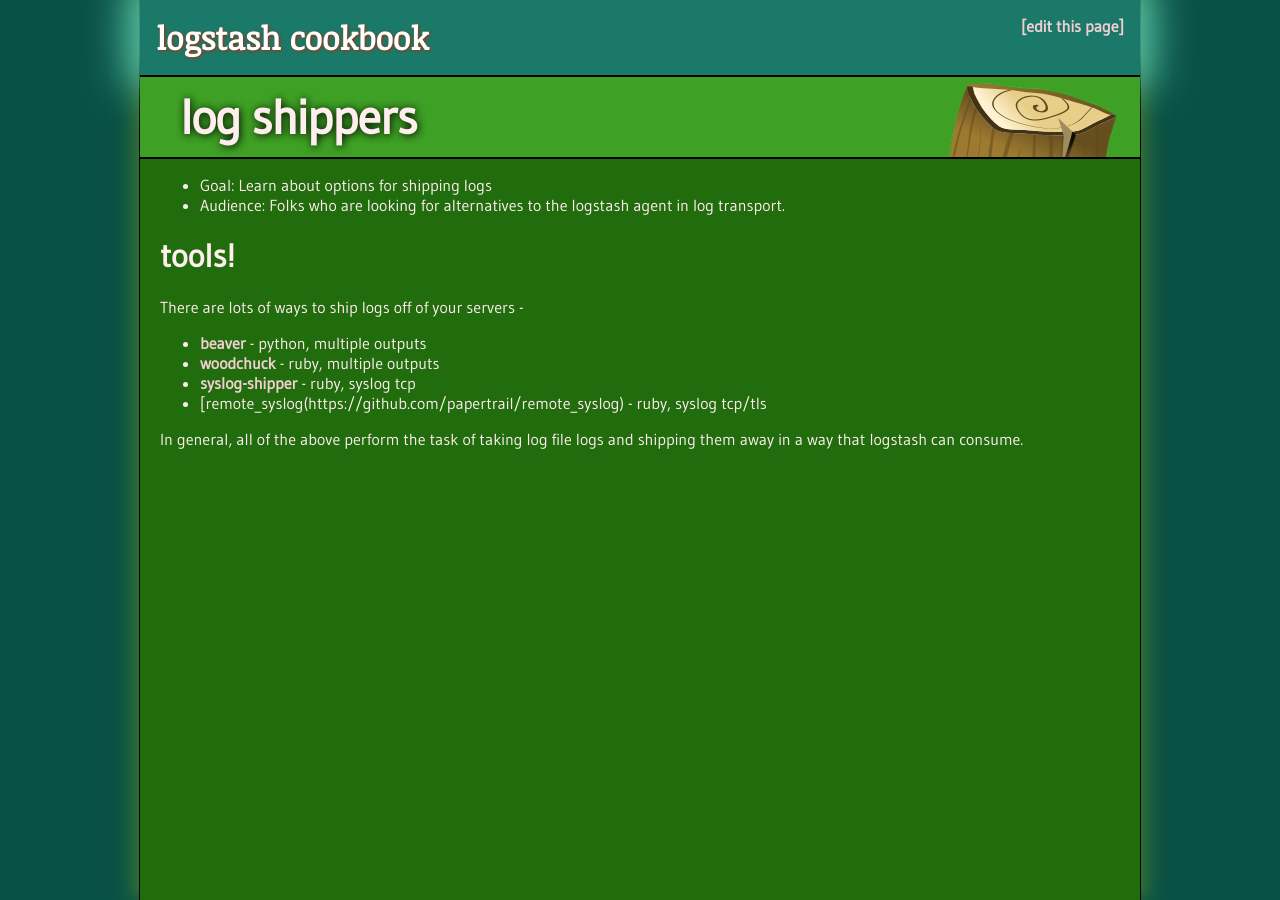
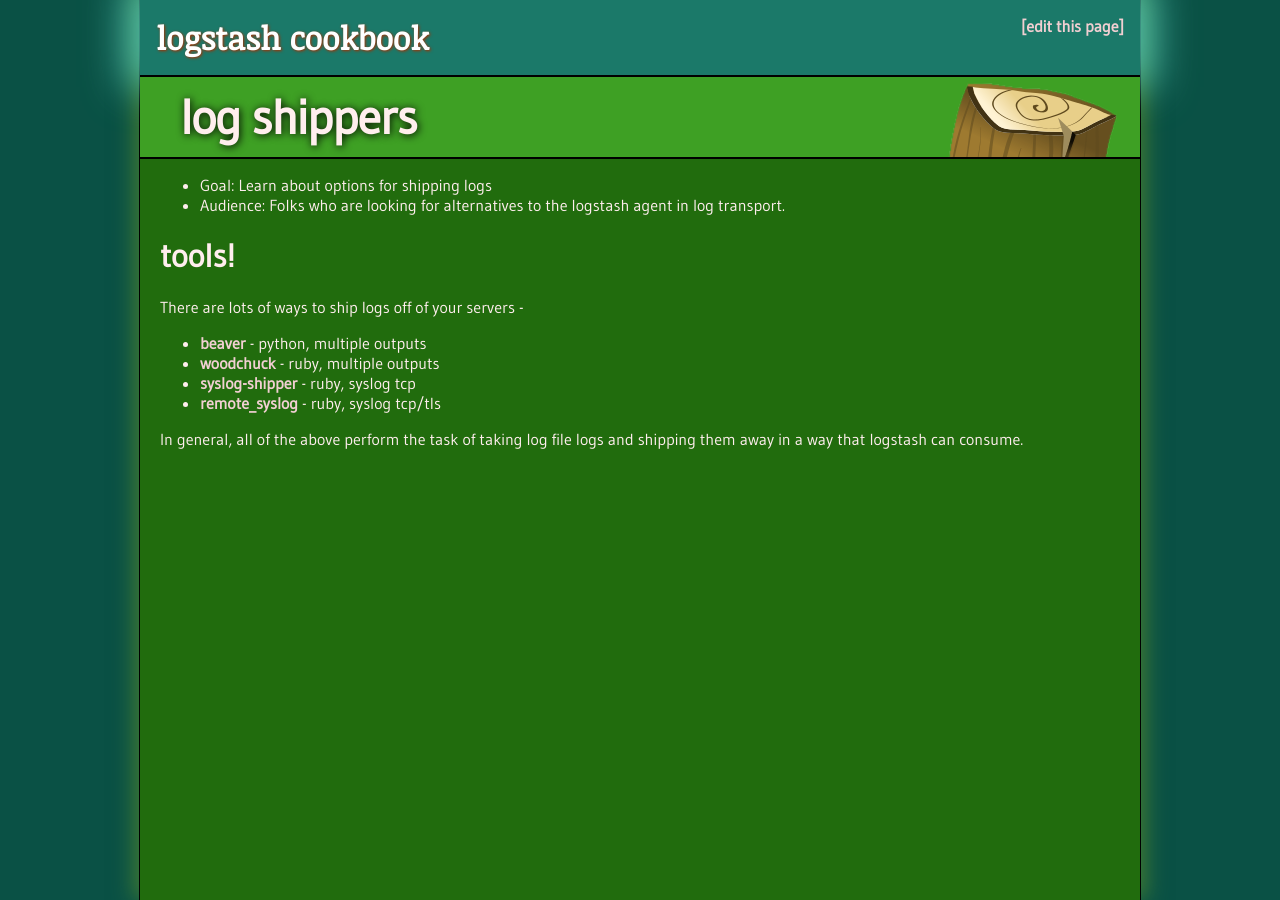
Before and after one commit to logstash/cookbook, a Jekyll site: the page built from recipes/log-shippers/index.md, in a window 1280 px wide. Built offline with Jekyll 4.4.1, drawn with Linux system fonts in a browser that asks for light colours; nearby versions of some CDN libraries; some web fonts are replaced.

Commit message:
fix typos

```diff
--- a/recipes/log-shippers/index.md
+++ b/recipes/log-shippers/index.md
@@ -14,7 +14,7 @@
 * [beaver](https://github.com/josegonzalez/beaver) - python, multiple outputs
 * [woodchuck](https://github.com/danryan/woodchuck) - ruby, multiple outputs
 * [syslog-shipper](https://github.com/jordansissel/syslog-shipper) - ruby, syslog tcp
-* [remote_syslog(https://github.com/papertrail/remote_syslog) - ruby, syslog tcp/tls
+* [remote_syslog](https://github.com/papertrail/remote_syslog) - ruby, syslog tcp/tls
 
 In general, all of the above perform the task of taking log file logs and
 shipping them away in a way that logstash can consume.
```
Also changed, not shown: index.md (+1 -1 lines).
